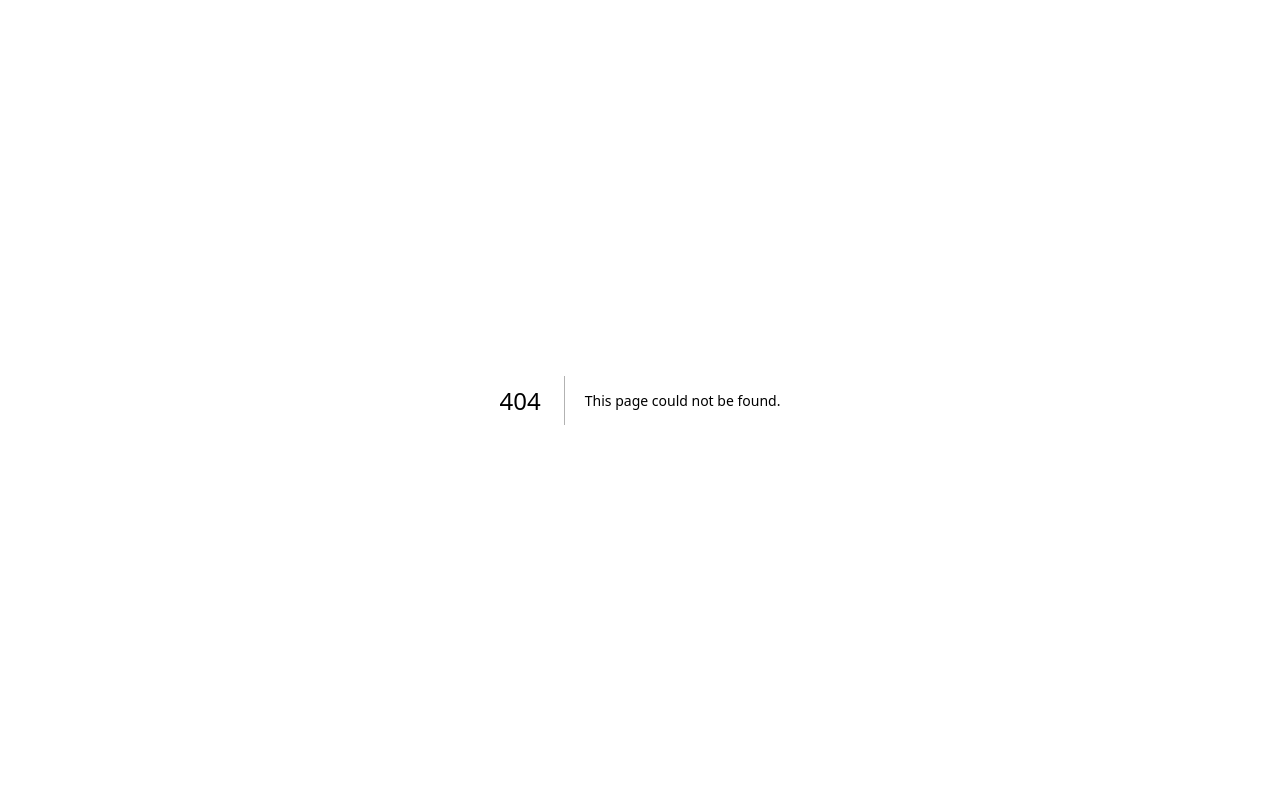
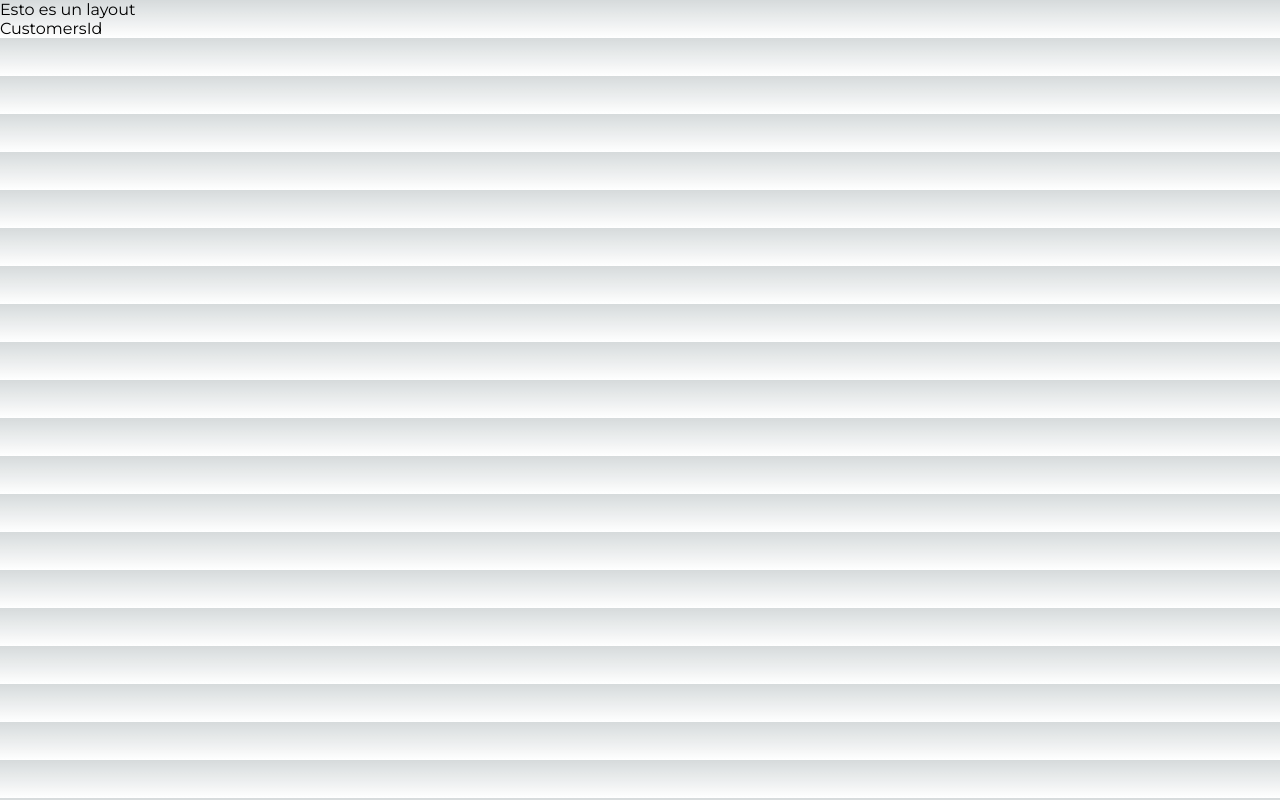
Before and after one commit to LarzlRael/braillease, a Next.js app: page /dashboard/customers/1 in a window 1280 px wide. Before the commit this address had no page. Built offline with nearby package versions, Linux system fonts and the light colour scheme.

Commit message:
added new routes

```diff
--- /dev/null
+++ b/src/app/dashboard/customers/[id]/page.tsx
@@ -0,0 +1,7 @@
+import React from 'react'
+
+export default function CustomersId() {
+  return (
+    <div>CustomersId</div>
+  )
+}
```
